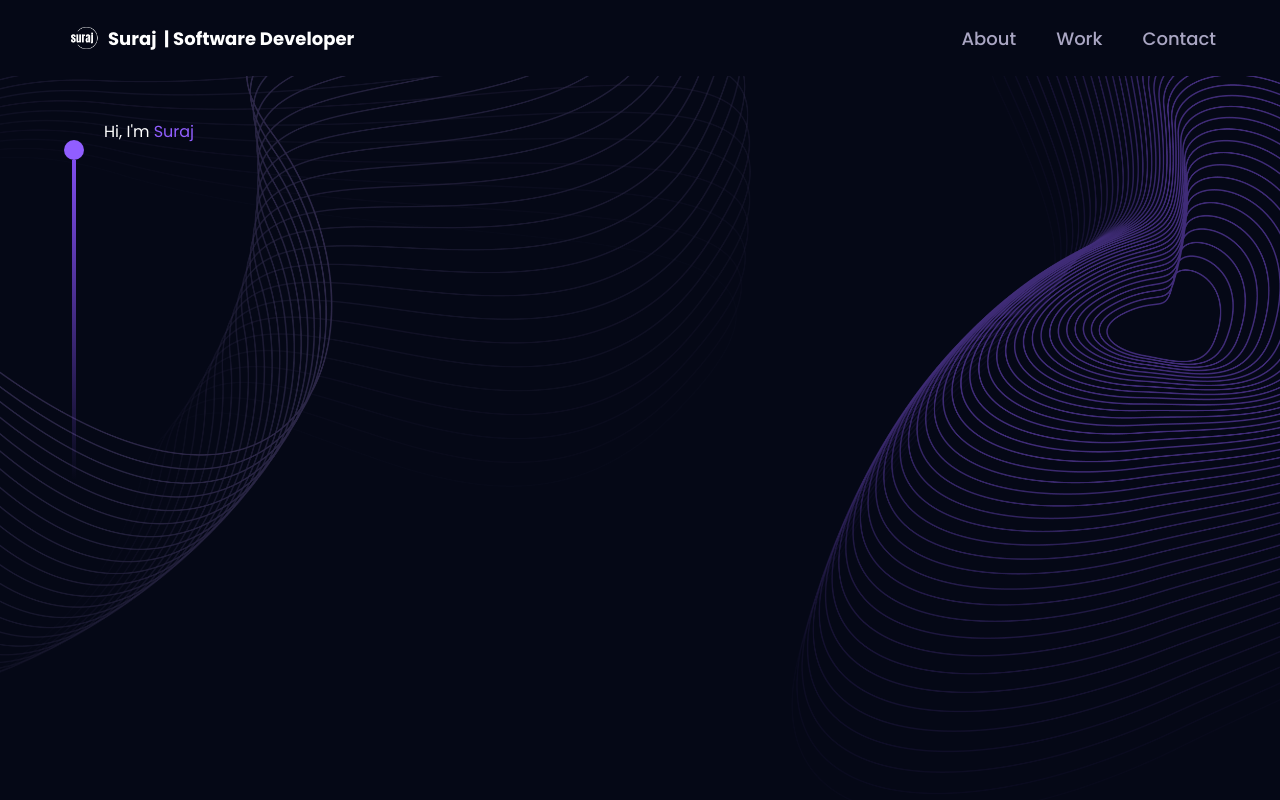
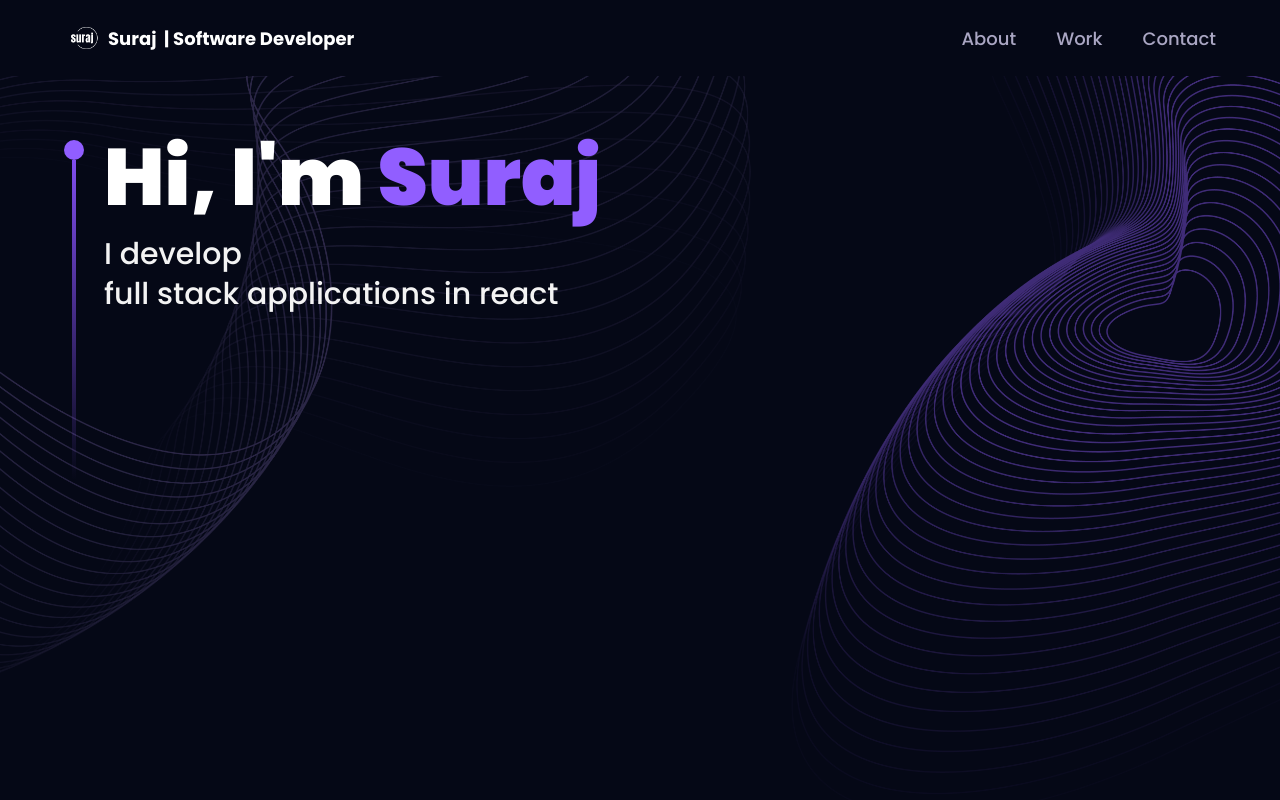
Before and after one commit to iamSuraZz/3D-Portfolio, a React (Vite) app: page / in a window 1280 px wide. Shown: the top 800 px of the page. Built offline with nearby package versions, Linux system fonts and the light colour scheme.

Commit message:
add heading a paragraph for self

```diff
--- a/src/components/Hero.jsx
+++ b/src/components/Hero.jsx
@@ -14,12 +14,16 @@ const Hero = () => {
           <div className="w-1 sm:h-80 h-40 violet-gradient" />
         </div>
         <div>
-          <h1>
-            {" "}
+          <h1 className={`${styles.heroHeadText} text-white`}>
             Hi, I'm <span className="text-[#915eff]">Suraj</span>
           </h1>
+          <p className={`${styles.heroSubText} mt-2 text-white-100`}>
+            I develop <br className="sm:block hidden" /> full stack applications
+            in react
+          </p>
         </div>
       </div>
+      <ComputersCanvas />
     </section>
   );
 };
```
